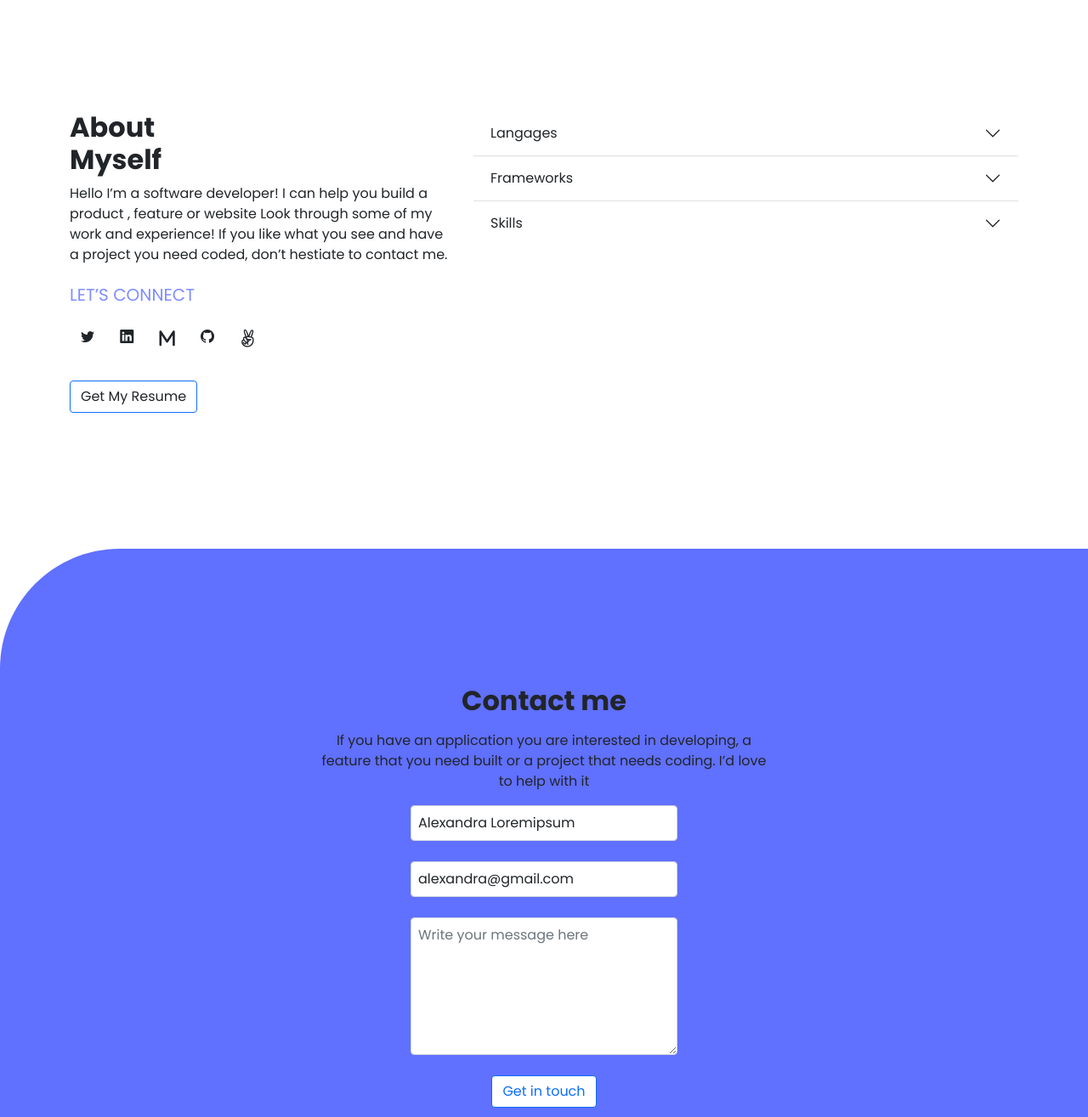
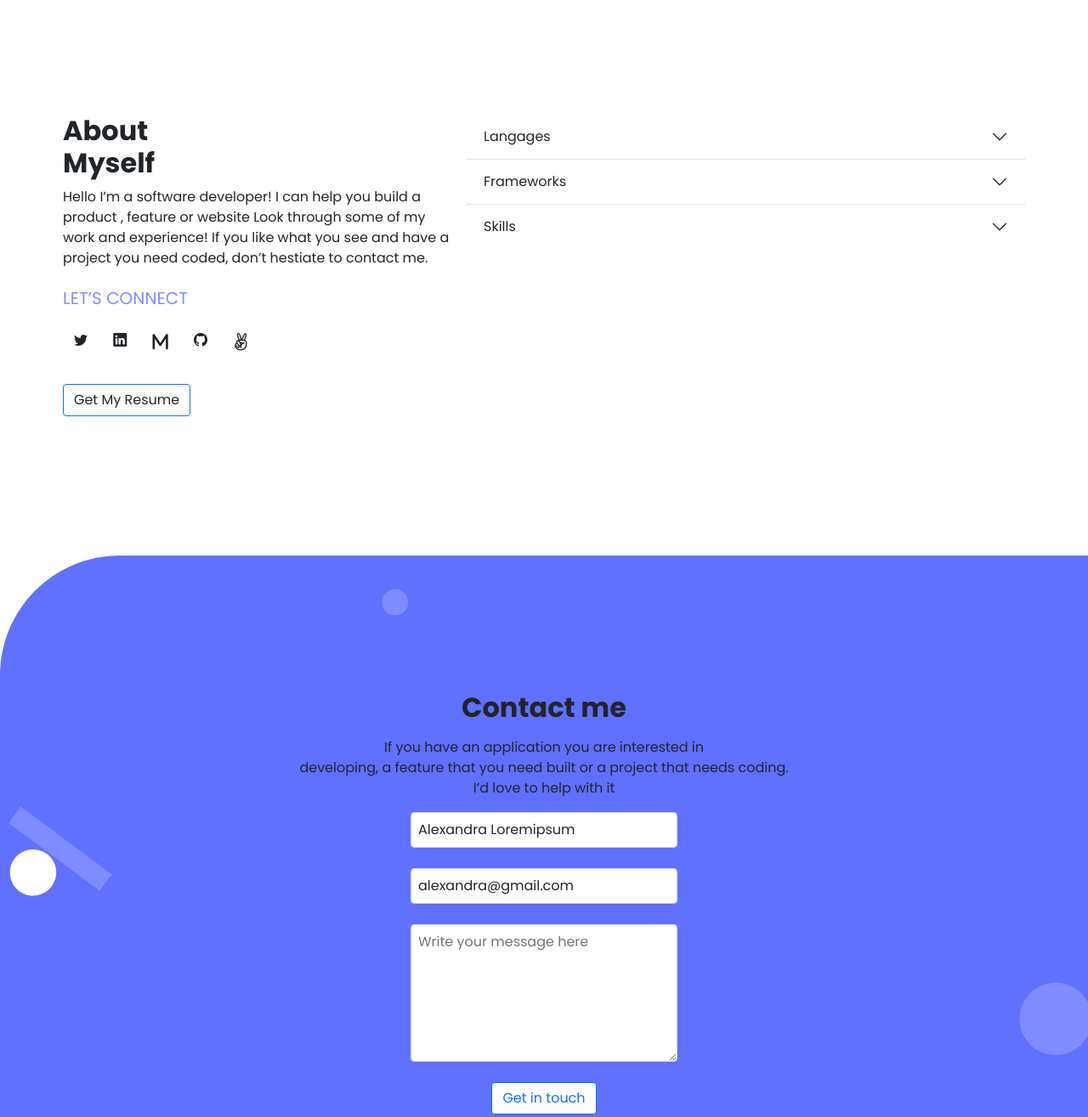
Before and after one commit to lexoxo/Bootstrap-portfolio, a website: page index.html in a window 1280 px wide. Shown: the part 2720-4035 px from the top of the page at 85% size. Drawn offline with nearby package versions, Linux system fonts and the light colour scheme.

Commit message:
Add background images to contact section

```diff
--- a/index.html
+++ b/index.html
@@ -163,7 +163,7 @@
 
    <section class="container about-myself">
        <div class="row">
-        <div class="col-5">
+        <div class="col-lg-5 p-1">
             <h2 class="h2 fw-bold">About<br>Myself</h2>
             <p>Hello I’m a software developer! I can help you build a product , feature or website Look through some of my work and experience! If you like what you see and have a project you need coded, don’t hestiate to contact me.</p>
             <p class="connect pt-1 fs-5 ">
@@ -180,7 +180,7 @@
              Get My Resume
          </a>
         </div>
-        <div class="col-7">
+        <div class="col-lg-7 p-1">
          <div class="accordion accordion-flush" id="accordionFlushExample">
              <div class="accordion-item">
                <h2 class="accordion-header" id="flush-headingOne">
@@ -236,15 +236,16 @@
    <section class=" contact container-fluid text-center">
        <h2 class="h2 fw-bold">Contact me</h1>
 
-       <p class="px-5 w-50 m-auto my-3">If you have an application you are interested in developing, a feature that you need built or a project that needs coding. I’d love to help with it </p>
+       <p class="px-5 w-lg-50 m-auto my-3">If you have an application you are interested in<br>
+         developing, a feature that you need built or a project that needs coding.<br>I’d love to help with it </p>
        <form class="d-flex flex-column justify-content-center align-items-center">
-        <div class="mb-4 col-3">
+        <div class="mb-4 col-lg-3">
           <input type="text" class="form-control p-2" id="exampleInputEmail1" aria-describedby="emailHelp" placeholder="Full name" value="Alexandra Loremipsum" required>
         </div>
-        <div class="mb-4 col-3">
+        <div class="mb-4 col-lg-3">
           <input type="email" class="form-control p-2" id="exampleInputPassword1" value="alexandra@gmail.com" placeholder="Email" required>
         </div>
-        <div class="mb-4 col-3 h-25">
+        <div class="mb-4 col-lg-3">
             <textarea class="form-control p-2" id="exampleFormControlTextarea1" rows="6" placeholder="Write your message here" required></textarea>
         </div>
         <button type="submit" class="btn btn-primary text-primary bg-white rounded">Get in touch</button>
--- a/style.css
+++ b/style.css
@@ -25,9 +25,8 @@ body {
 }
 
 .contact{
-  background-image: url(img/contact-bg-desktop.svg);
-  background-repeat: no-repeat;
-  background-size:cover;
+  background-image: url(img/form-bg.svg), url(img/contact-bg-desktop.svg);
+  background-size:cover, cover;
   padding-top: 10em !important;
   padding-bottom: 10em !important;
 }
```
Also changed, not shown: img/form-bg.svg (added).
